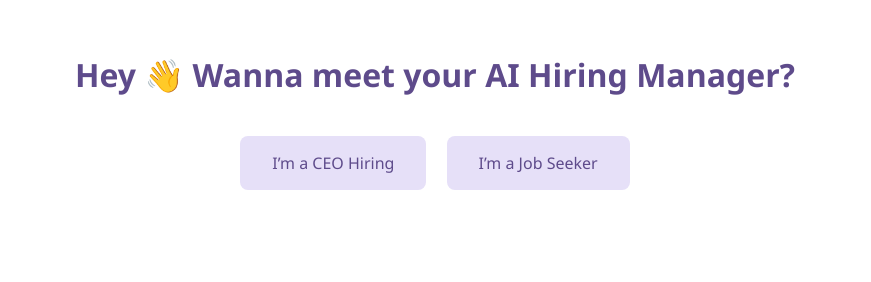
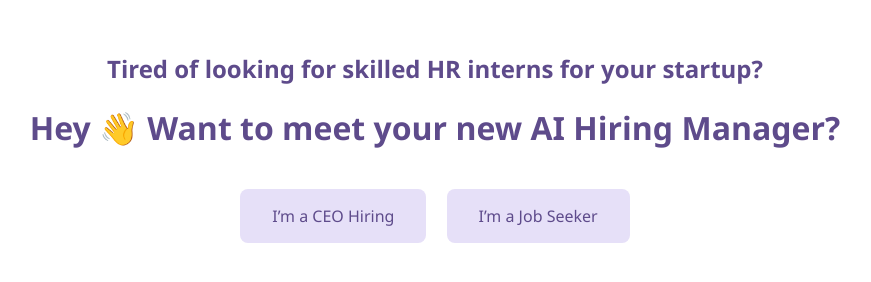
Before and after one commit to hi-riddhi/rec.ai, a plain HTML site: page index.html in a window 1280 px wide. Shown: the whole page, without its empty margins (205-1076 px from the left). Drawn offline with Linux system fonts and the light colour scheme.

Commit message:
Update index.html

```diff
--- a/index.html
+++ b/index.html
@@ -9,7 +9,8 @@
 </head>
 <body>
   <div class="container">
-    <h1>Hey 👋 Wanna meet your AI Hiring Manager?</h1>
+    <h2> Tired of looking for skilled HR interns for your startup?</h2>
+    <h1>Hey 👋 Want to meet your new AI Hiring Manager?</h1>
     <div class="btn-group">
       <a href="ceo.html" class="btn">I’m a CEO Hiring</a>
       <a href="jobseeker.html" class="btn">I’m a Job Seeker</a>
```
